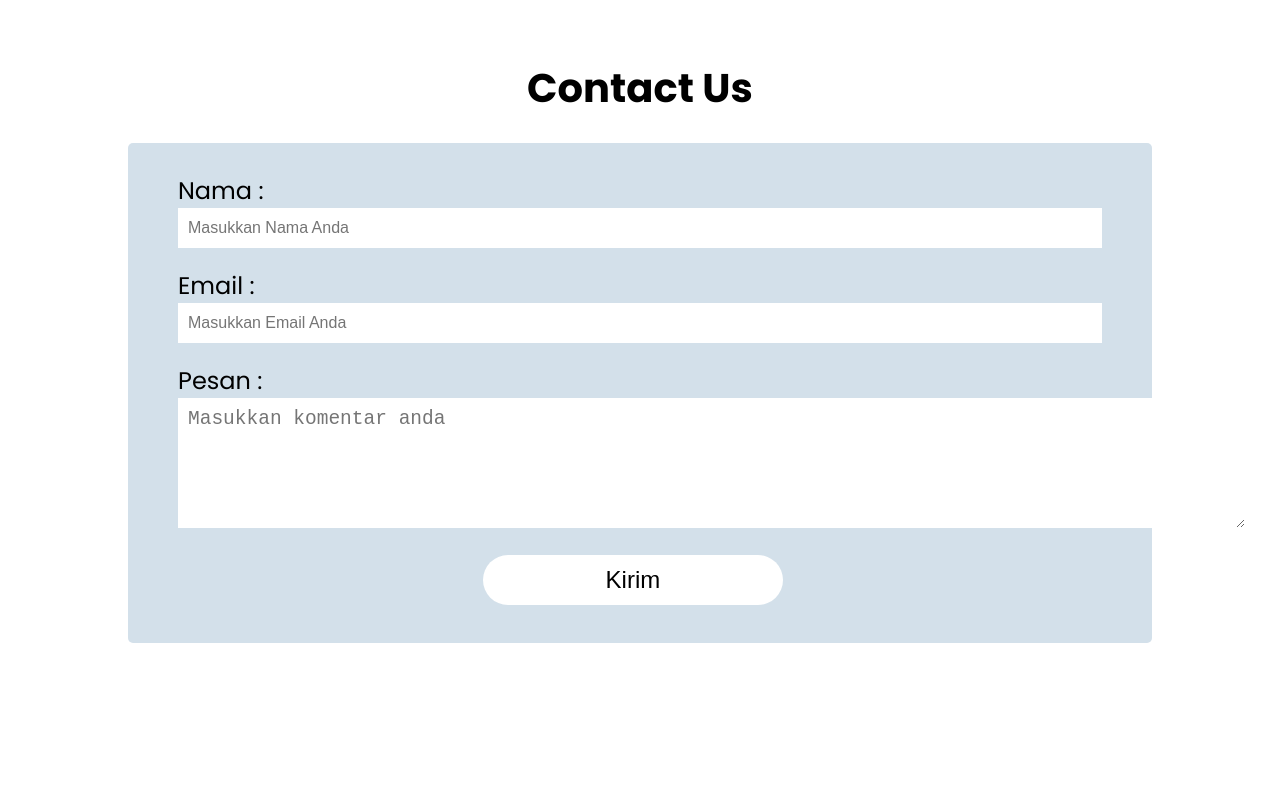
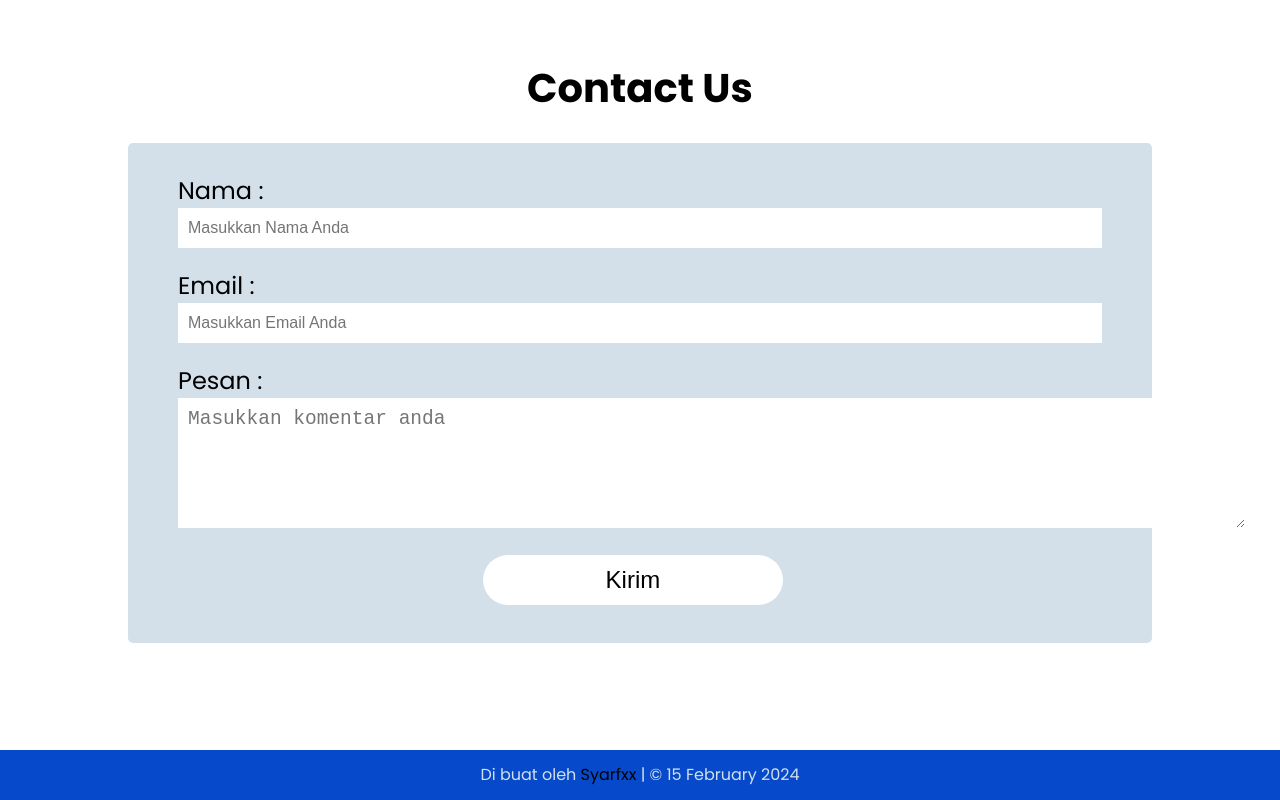
Before and after one commit to SyariefHayat/Beginner-Javascript-Web-Quiz, a plain HTML site: page index.html in a window 1280 px wide. Shown: the part 1650-2450 px from the top of the page. Before the commit the page ends 2400 px from the top, so only its background shows below. Drawn offline with nearby package versions, Linux system fonts and the light colour scheme.

Commit message:
Menambahkan elemen footer

```diff
--- a/index.html
+++ b/index.html
@@ -103,6 +103,9 @@
           <button>Kirim</button>
         </form>
       </section>
+      <footer>
+        <p>Di buat oleh <a href="#">Syarfxx</a> | &copy; 15 February 2024</p>
+      </footer>
     </main>
     <script src="javascript/script.js"></script>
   </body>
--- a/styles/style.css
+++ b/styles/style.css
@@ -278,3 +278,17 @@ form button {
   background-color: #fff;
   cursor: pointer;
 }
+
+footer {
+  width: 100%;
+  height: 50px;
+  text-align: center;
+  line-height: 50px;
+  color: #d3e0ea;
+  background-color: #064acb;
+}
+
+footer a {
+  color: #000;
+  text-decoration: none;
+}
```
